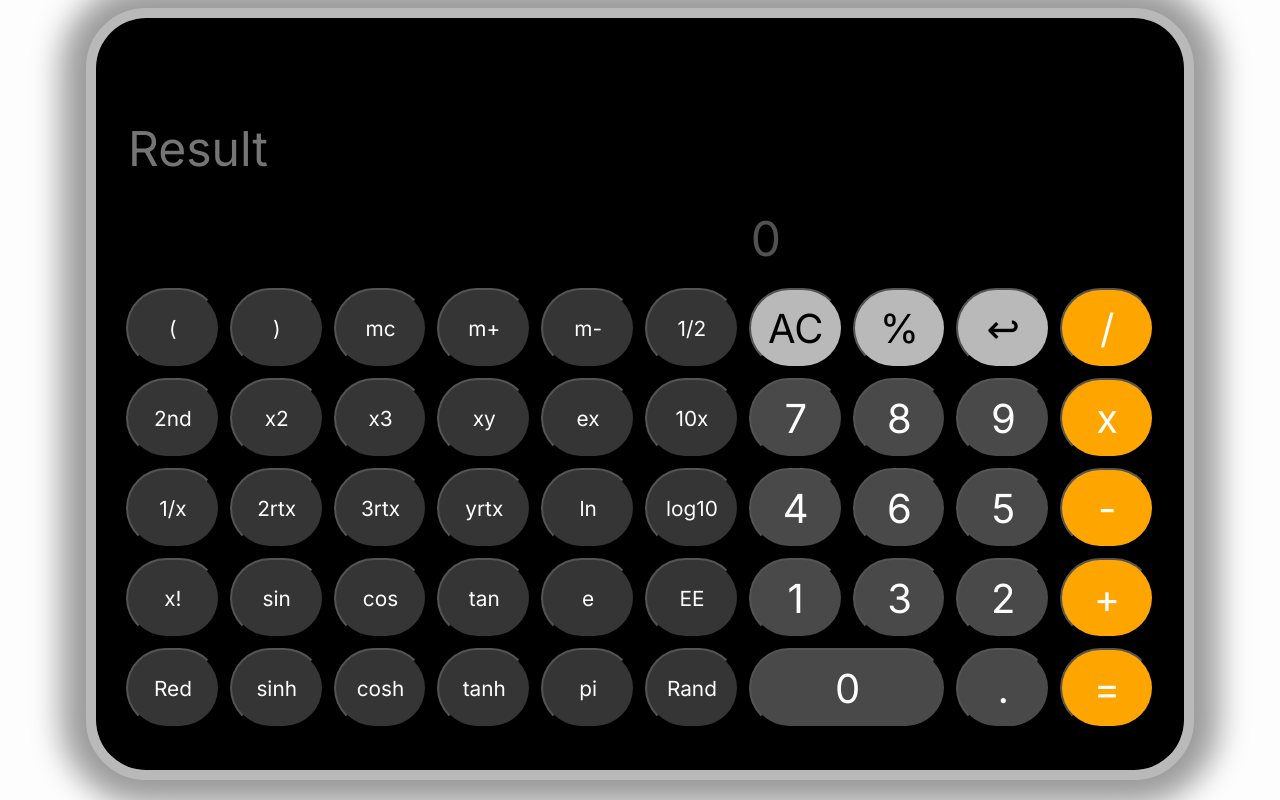
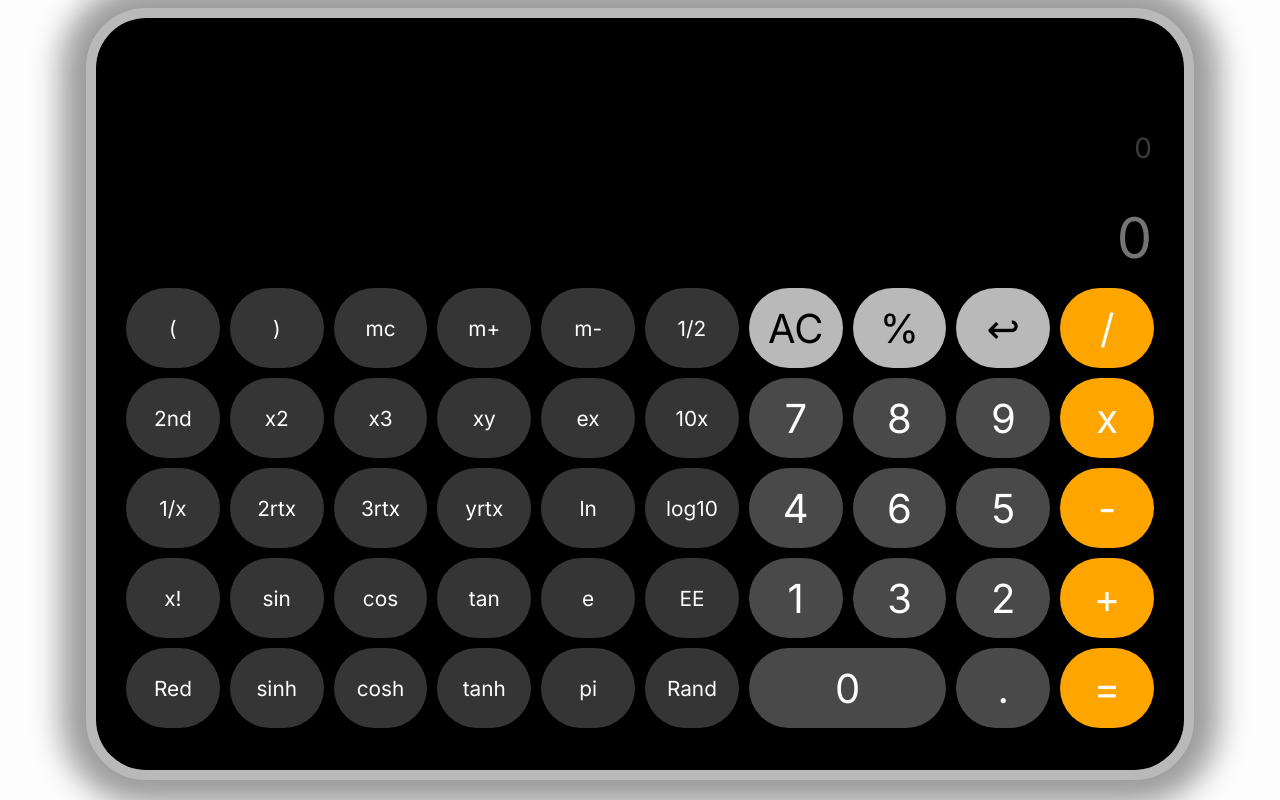
Before and after one commit to khalidhersi/Calculator, a plain HTML site: page index.html in a window 1280 px wide. Drawn offline with Linux system fonts and the light colour scheme.

Commit message:
input and output displays when pressed

```diff
--- a/app.js
+++ b/app.js
@@ -1,5 +1,5 @@
 const calculatorItems = document.querySelector(".calculators__items");
-const numericalOperation = document.querySelector(".grid__items");
+const numericalOperations = document.querySelectorAll(".grid__items");
 const buttons = document.querySelectorAll("button");
 const input = document.querySelector("#input");
 const output = document.querySelector("#output");
@@ -17,6 +17,7 @@ const percentage = document.querySelector("#percentage")
 let oneDecimal = true;
 let outputDisplay = "";
 let inputDisplay = "";
+let lastOperation = "";
 let result = null;
 
 
@@ -28,29 +29,28 @@ numbers.forEach((num) => {
     })
  });
 
+ console.log(numericalOperations)
 
- numericalOperation.forEach((operation) => {
+numericalOperations.forEach((operation) => {
     operation.addEventListener('click', (event) => {
+        if(!inputDisplay) return
         const operationType = event.target.innerText
-        if (input && output ){
+        if (outputDisplay && inputDisplay && lastOperation){
             mathOperation()
         } else {
-            result = parseFloat(output)
+            result = parseFloat(inputDisplay)
         }
         moveInput(operationType)
+        console.log(result)
      })
-     console.log(result)
  })
 
  const moveInput = (name = "") => {
-    output = input  + "" + name + "";
-    outputDisplay.innerText = output;
-    inputDisplay.innerText = "";
-    input = "";
+    outputDisplay += inputDisplay  + " " + name + " ";
+    output.value = outputDisplay;
+    input.value = "";
+    inputDisplay = "";
 }
-
-
-
 
  /* button visibility after click
  buttons.map(button => {
@@ -98,4 +98,24 @@ const numArr = numbers.map(calculate)
 
 numbers.addEventListener("click", calculate)
 
+ numericalOperation.forEach((operation) => {
+    operation.addEventListener('click', (event) => {
+        const operationType = event.target.innerText
+        if (input && output ){
+            mathOperation()
+        } else {
+            result = parseFloat(output)
+        }
+        moveInput(operationType)
+     })
+     console.log(result)
+ })
+
+
+
+
+
+
+
+
 */
--- a/assets/_grid.scss
+++ b/assets/_grid.scss
@@ -7,6 +7,7 @@
         background-color: $primary-color;
         height: 40rem;
         width: 20em;
+        padding: 15px;
         border-radius: 50px;
         grid-template-columns: repeat(4, 1fr);
         grid-template-rows: repeat(7, 4.5em);
@@ -29,7 +30,9 @@
                 background-color: $primary-color;
                 color: $fifth-color;
                 border: none;
-                font-size: 2em;
+                font-size: 0.6em;
+                text-align: right;
+                opacity: 50%;
             }
         }
 
@@ -46,8 +49,8 @@
                 background-color: $primary-color;
                 color: $fifth-color;
                 border: none;
-                font-size: 2em;
-                opacity: 70%;
+                font-size: 1.2em;
+                text-align: right;
             }
         }
 
@@ -180,7 +183,8 @@
                 background-color: $primary-color;
                 color: $fifth-color;
                 border: none;
-                font-size: 1.2em;
+                font-size: 0.7em;
+                opacity: 50%;
             }
         }
 
@@ -197,8 +201,7 @@
                 background-color: $primary-color;
                 color: $fifth-color;
                 border: none;
-                font-size: 1.2em;
-                opacity: 70%;
+                font-size: 1.4em;
             }
         }
 
--- a/assets/main.scss
+++ b/assets/_main.scss
@@ -14,7 +14,8 @@
         .symbols{
             background-color: $quatertiary-color;
         }
-        .grid__items {
+        .grid__items,
+        .equals{
             background-color: $tertiary-color;
         }
         .numbers {
--- a/assets/_typography.scss
+++ b/assets/_typography.scss
@@ -2,10 +2,10 @@
 
 $primary-font-family: 'Inter', sans-serif;
 
-@media screen and (min-width: 400px) {
 
     .calculator,
     .grid__items,
+    .equals,
     .numbers,
     .answer-bar,
     .symbols,
@@ -14,6 +14,7 @@ $primary-font-family: 'Inter', sans-serif;
         border-radius: 500px;
         font-size: 2.5em;
         text-align: center;
+        border: none;
     }
 
     .landscape__buttons {
@@ -22,8 +23,8 @@ $primary-font-family: 'Inter', sans-serif;
 
     .grid__items,
     .numbers,
+    .equals,
     .answer-bar,
     .landscape__buttons {
         color: $fifth-color;
     }
-}
--- a/index.html
+++ b/index.html
@@ -16,7 +16,7 @@
         <!--(mobile buttons) calculator-->
         <div class="calculator-container">
             <div class="calculators__items">
-                <div class="answer-bar" id="black__space" ><input id="output" type="name" placeholder="Result"></div>
+                <div class="answer-bar" id="black__space" ><input id="output" type="name" placeholder="0"></div>
                 <div class="answer-bar" id="answer__box"><input id="input" type="name" placeholder="0"></div>
                 <button  class="symbols" id="AC">AC</button>
                 <button  class="symbols" id="backspace">↩</button>
@@ -36,7 +36,7 @@
                 <button  class="grid__items" id="add">+</button>
                 <button  class="numbers" id="zero">0</button>
                 <button class="numbers" id="point">.</button>
-                <button class="grid__items" id="equals">=</button>
+                <button class="equals" id="equals">=</button>
 
         <!--(PC buttons) calculator-->
                 <button class="landscape__buttons" id="bracket__right">(</button>
--- a/styles.scss
+++ b/styles.scss
@@ -1,7 +1,7 @@
 @import "./assets/_grid";
 @import "./assets/_typography";
 @import "./assets/_variations";
-@import "./assets/main.scss";
+@import "./assets/_main.scss";
 
 * {
     box-sizing: border-box;
```
Also changed, not shown: styles.css.
